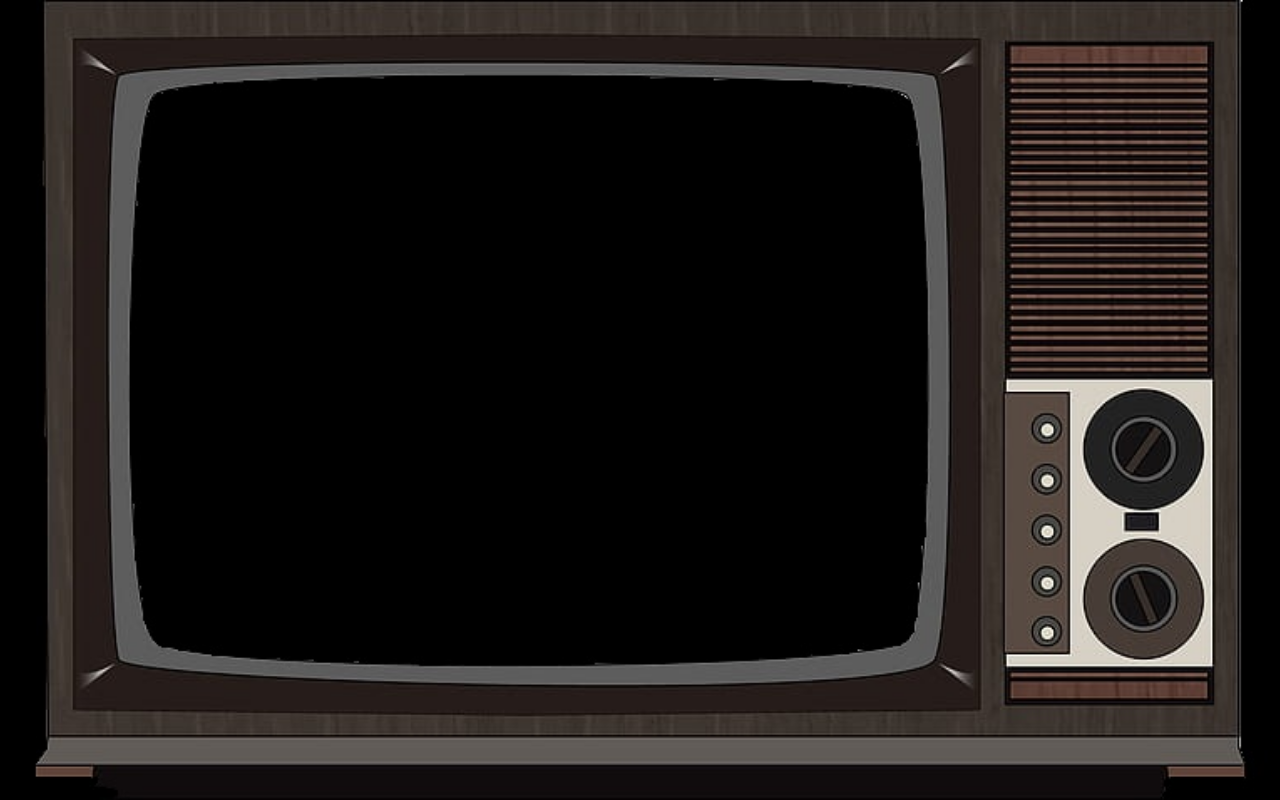
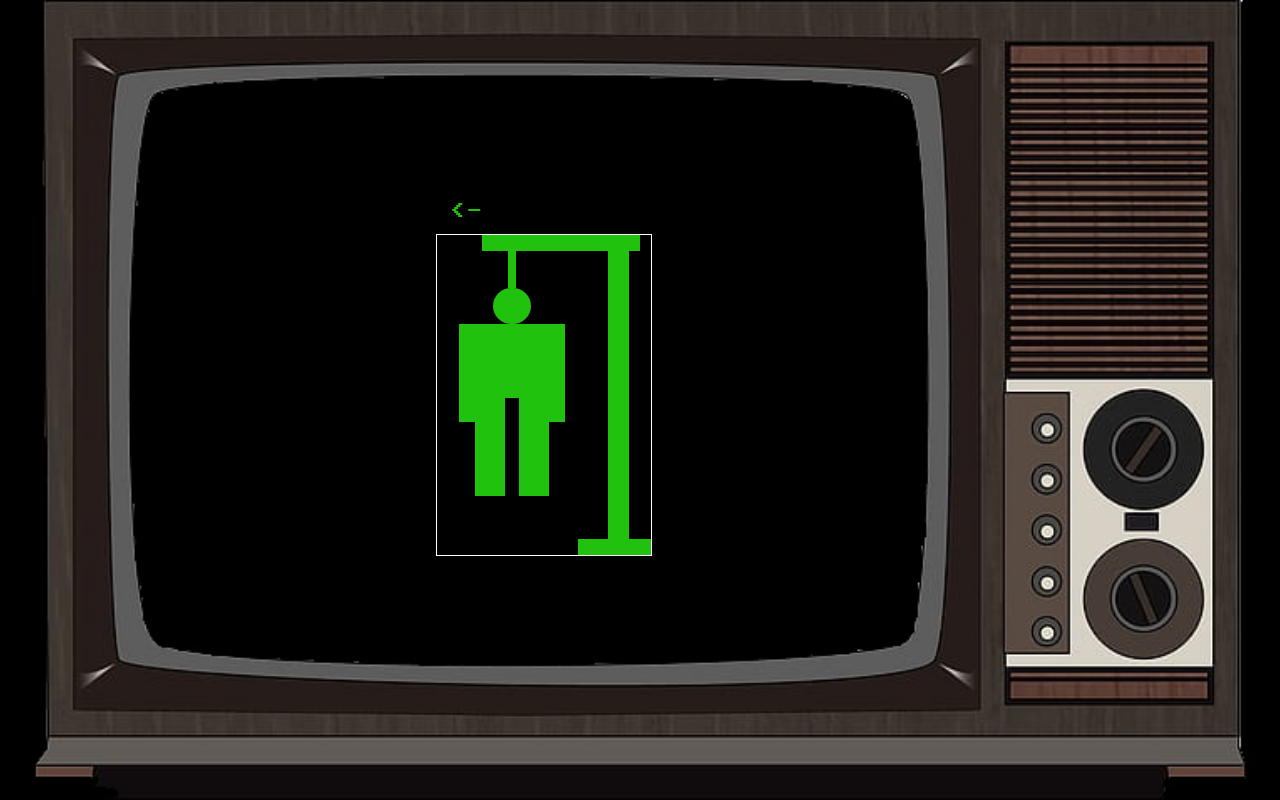
Before and after one commit to mrmister18/game_corner, a React app: page /hangman in a window 1280 px wide. Before the commit this address had no page. Built offline with nearby package versions, Linux system fonts and the light colour scheme.

Commit message:
added hangman page and graphic

```diff
--- a/public/style.css
+++ b/public/style.css
@@ -133,3 +133,78 @@ html {
     font-family: 'Press Start 2P', cursive;
     font-size: 19.2px;
 }
+/* HANGMAN CSS */
+.setup {
+    border: 1px solid white;
+}
+
+#hangman-visual {
+    height: 320px;
+    aspect-ratio: 2/3;
+    align-items: flex-end;
+}
+
+#floor {
+    height: 5%;
+    width: 34%;
+}
+
+#rafter {
+    height: 5%;
+    width: 74%;
+    margin-right: 5%;
+}
+
+#between {
+    height: 90%;
+    width: 100%;
+    justify-content: space-around;
+    align-items: flex-start;
+}
+
+#hanged-man {
+    height: 85%;
+    width: 50%;
+}
+
+#pole {
+    height: 100%;
+    width: 10%;
+}
+
+#left-arm, #right-arm {
+    height: 40%;
+    width: 15%;
+}
+
+#center {
+    height: 100%;
+    width: 70%;
+}
+
+#legs {
+    width: 100%;
+    height: 40%;
+    justify-content: space-between;
+}
+
+#body {
+    width: 100%;
+    height: 30%;
+}
+
+#head {
+    width: 50%;
+    height: 15%;
+    border-radius: 50%;
+}
+
+#rope {
+    width: 10%;
+    height: 15%;
+}
+
+#left-leg, #right-leg {
+    height: 100%;
+    width: 40%;
+}
--- /dev/null
+++ b/src/components/Hangman.js
@@ -0,0 +1,42 @@
+import React, { useState } from "react";
+import { useNavigate } from "react-router-dom";
+import {} from "../game_logic/hangman";
+
+const Hangman = () => {
+  const navigate = useNavigate();
+
+  return (
+    <div id="hangman">
+      <div
+        className="highlight clickable button back-button"
+        onClick={() => {
+          navigate("/");
+        }}
+      >
+        &lt;-
+      </div>
+      <div id="hangman-visual" className="setup column">
+        <div id="rafter" className="active"></div>
+        <div className="row" id="between">
+          <div id="hanged-man" className="row">
+            <div id="left-arm" className="active"></div>
+            <div id="center" className="column">
+              <div id="rope" className="active"></div>
+              <div id="head" className="active"></div>
+              <div id="body" className="active"></div>
+              <div id="legs" className="row">
+                <div id="left-leg" className="active"></div>
+                <div id="right-leg" className="active"></div>
+              </div>
+            </div>
+            <div id="right-arm" className="active"></div>
+          </div>
+          <div id="pole" className="active"></div>
+        </div>
+        <div id="floor" className="active"></div>
+      </div>
+    </div>
+  );
+};
+
+export default Hangman;
--- a/src/components/StartMenu.js
+++ b/src/components/StartMenu.js
@@ -9,7 +9,7 @@ const StartMenu = () => {
         <div id='game-options'>
        <div className='game-option clickable' id='tictactoe-preview' onClick={() => {navigate("/tictactoe")}}>
        </div>
-       <div className='game-option clickable'>
+       <div className='game-option clickable' id='hangman-preview' onClick={() => {navigate("/hangman")}}>
        </div>
        </div>
     </div>
--- a/src/components/index.js
+++ b/src/components/index.js
@@ -1,2 +1,3 @@
 export { default as StartMenu } from './StartMenu';
 export { default as TicTacToe } from './TicTacToe';
+export { default as Hangman } from './Hangman';
--- a/src/index.js
+++ b/src/index.js
@@ -1,13 +1,14 @@
 import React, { useState } from 'react';
 import ReactDOM from 'react-dom';
 import { BrowserRouter, Routes, Route } from 'react-router-dom';
-import { StartMenu, TicTacToe } from './components'
+import { StartMenu, TicTacToe, Hangman } from './components'
 
 const Screen = () => {
     return (
       <Routes>
         <Route path='/' element={<StartMenu></StartMenu>}></Route>
         <Route path='tictactoe' element={<TicTacToe></TicTacToe>}></Route>
+        <Route path='hangman' element={<Hangman></Hangman>}></Route>
       </Routes>
     )
   }
```
Also changed, not shown: src/game_logic/hangman.js (added).
